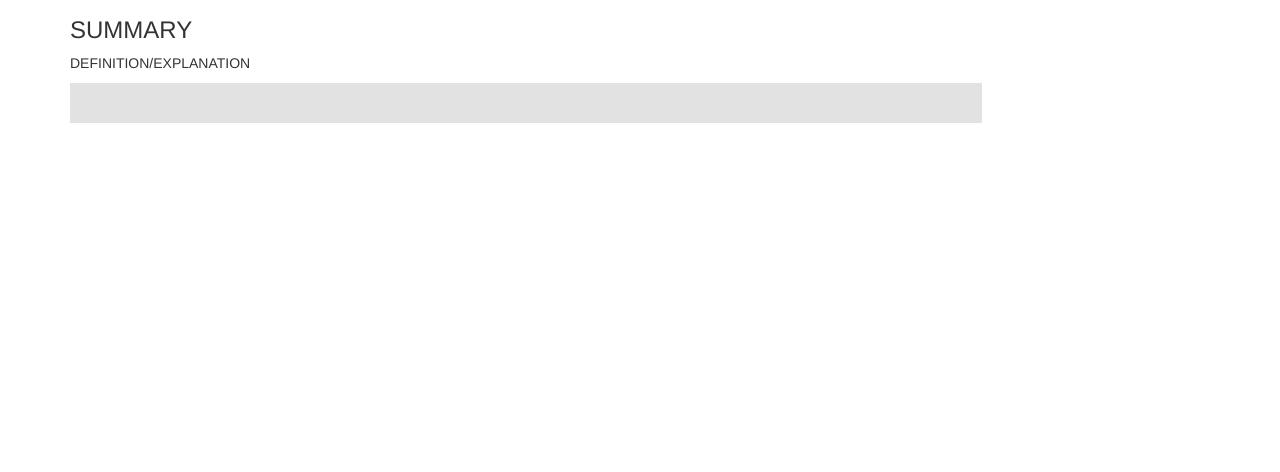
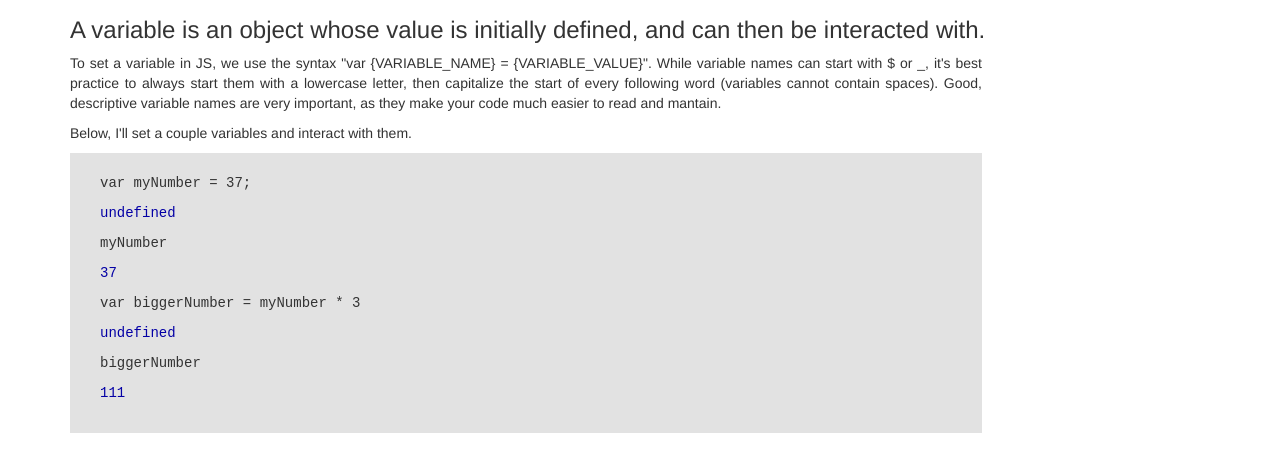
Before and after one commit to marywarrington/jan14-reviewpage, a plain HTML site: page html/jsvariables.html in a window 1280 px wide. Shown: the part 134-606 px from the top of the page. Drawn offline with Linux system fonts and the light colour scheme.

Commit message:
fills out jsvariables page

```diff
--- a/html/jsvariables.html
+++ b/html/jsvariables.html
@@ -59,11 +59,18 @@
 <!-- End Navbar -->
     <div class="container">
       <h1>JavaScript Variables</h1>
-      <h3>SUMMARY</h3>
-      <p>DEFINITION/EXPLANATION</p>
+      <h3>A variable is an object whose value is initially defined, and can then be interacted with.</h3>
+      <p>To set a variable in JS, we use the syntax "var {VARIABLE_NAME} = {VARIABLE_VALUE}". While variable names can start with $ or _, it's best practice to always start them with a lowercase letter, then capitalize the start of every following word (variables cannot contain spaces). Good, descriptive variable names are very important, as they make your code much easier to read and mantain.</p>
+      <p>Below, I'll set a couple variables and interact with them.</p>
       <div class="code">
-      </div>
-      <div class="example">
+        <p>var myNumber = 37;</p>
+        <p class="JSReturn">undefined</p>
+        <p>myNumber</p>
+        <p class="JSReturn">37</p>
+        <p>var biggerNumber = myNumber * 3</p>
+        <p class="JSReturn">undefined</p>
+        <p>biggerNumber</p>
+        <p class="JSReturn">111</p>
       </div>
     </div>
   </body>
```
